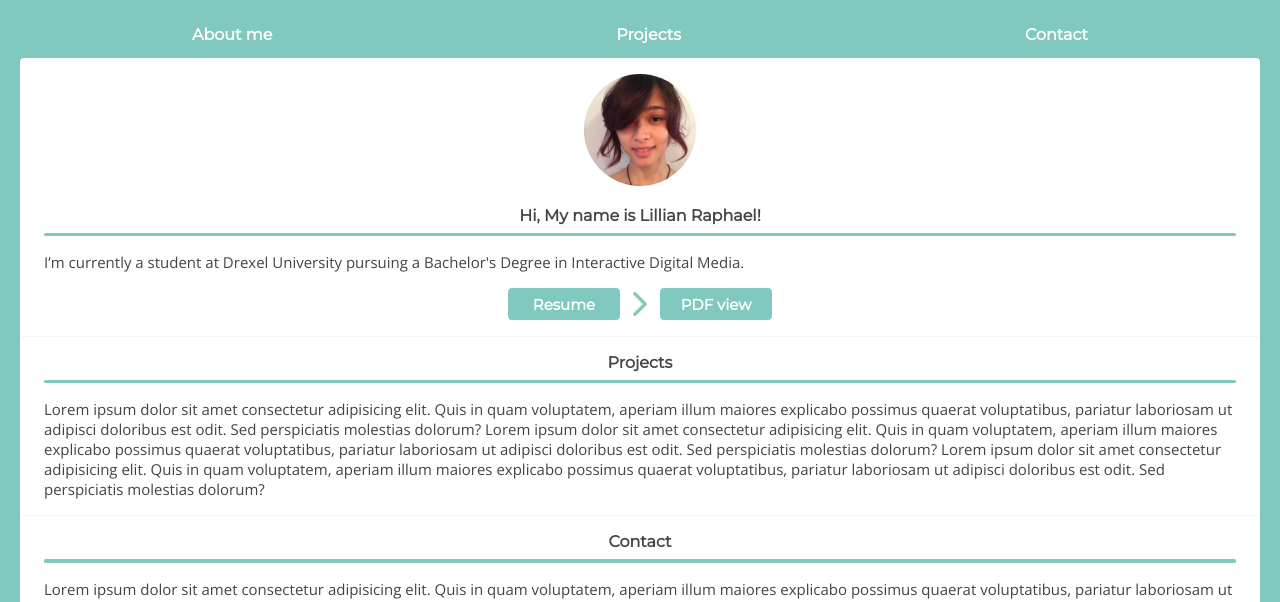
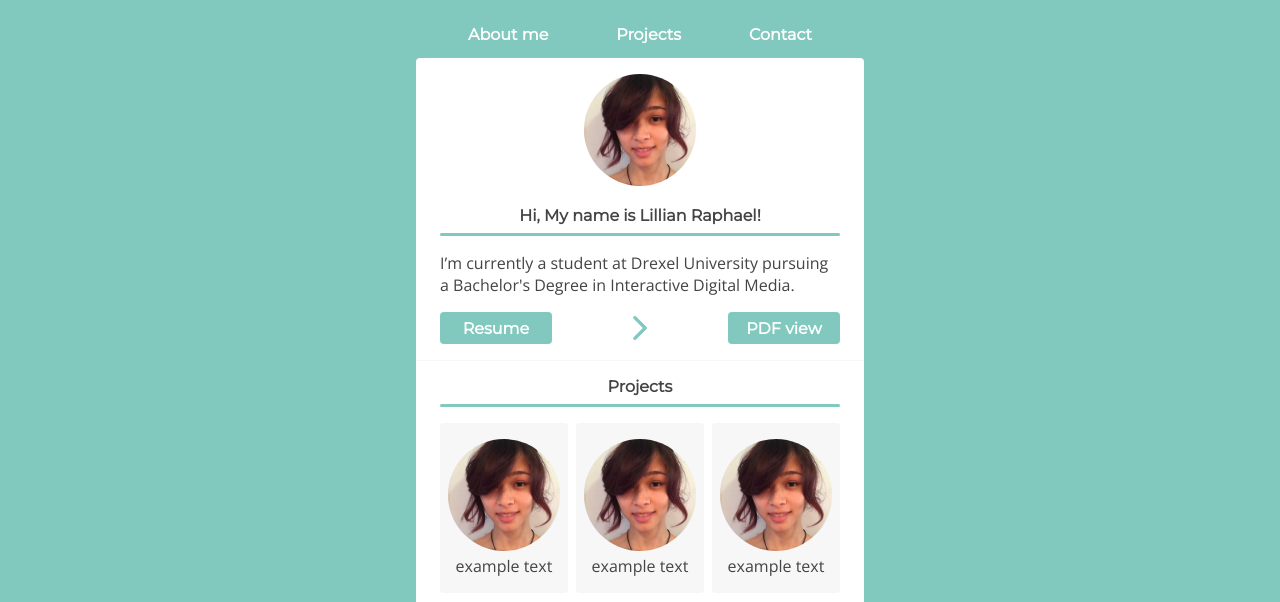
Before and after one commit to cybersnail-ui/cybersnail-old, a plain HTML site: page index.html in a window 1280 px wide. Shown: the part 133-735 px from the top of the page. Drawn offline with nearby package versions, Linux system fonts and the light colour scheme.

Commit message:
added cards
added cards to project section

```diff
--- a/assets/css/main.css
+++ b/assets/css/main.css
@@ -1,36 +1,17 @@
-.snail
-{
-    height: 5rem;
-}
 .arrow {
 	height: 2rem;
 	width: 1.5rem;
 	margin: 0 .5rem;
 }
-.container {
-    display: flex;
-    align-items: flex-end;
-    justify-content: center;
-}
-
-.content
-{
-    background-color: #ffffff;
-    margin: auto;
-    border-radius: 4px;
-}
-
 body {
 	margin: 0;
 	padding-bottom: 20rem;
 }
-
 button {
 	border: none;
 	background-color: #81c9be;
 	font-family: 'Montserrat', sans-serif;
-    font-size: 15px;
-    margin: 1rem 0 0;
+	font-size: 16px;
 	color: white;
 	padding: 0 16px;
 	height: 2rem;
@@ -38,90 +19,60 @@ button {
 	font-weight: bold;
 	border-radius: 4px;
 }
-
-.icon
-{
-    width: 7rem;
-    border-radius: 50%;
-    margin-bottom: 1rem;
+.card {
+    background-color: #f7f7f7;
+    border-radius: 4px;
+	padding-bottom: 1rem;
+	margin-top: 1rem;
 }
-.main
-{
-    padding: 1rem;
+.card p {
 	text-align: center;
+	margin: 0;
 }
-
-.nav {
-    background-color: whitesmoke;
-    text-align: center;
-    position:fixed;
-    top: 0;
-    left: 0;
-    right: 0;
-    margin: 0 auto;
-
+.card .icon {
+	margin: 1rem .5rem 0 .5rem;
 }
-
+.container {
+	display: flex;
+	align-items: flex-end;
+    justify-content: space-between;
+	flex-wrap: wrap;
+	margin: 0 .5rem;
+}
+.content {
+	background-color: #ffffff;
+	margin: auto;
+	border-radius: 4px;
+}
 .divider {
 	border-top: solid .1rem #f7f7f7;
 }
-
-
-html
-{
-    background-color: #81c9be;
-    scroll-behavior: smooth;
-    min-height: 100%;
-    margin: 0 1.25rem;
-}
-
-h2
-{
-    text-align: center;
-    font-family: 'Montserrat', sans-serif;
-    font-size: 16px;
-    margin: 0 .5rem 1rem;
-    color: #444444;
-}
-
-h2::after
-{
-    content: '';
-    background-color: #81c9be;
-    display: block;
-    height: .2rem;
-    border-radius: .1rem;
-    margin-top: .5rem;
-}
-
-p {
-    font-family: 'Open Sans', sans-serif;
-    font-size: 15px;
-    margin: 0 .5rem;
-    color: #444444;
-    text-align: left;
-}
-
 .header {
 	text-align: center;
 	margin: auto;
 	height: 8rem;
 	margin-top: 1rem;
 }
-
 .header h2 {
 	margin: 0;
 	padding: 0 3rem;
 	color: white;
 }
-
+.icon {
+	width: 7rem;
+	border-radius: 50%;
+	margin-bottom: 1rem;
+}
+.main {
+	padding: 1rem;
+	text-align: center;
+}
 #navbar {
 	overflow: hidden;
 	margin: auto;
 	display: flex;
-    justify-content: space-around;
+	justify-content: space-evenly;
 }
-
 #navbar a {
 	color: white;
 	padding: 14px 16px;
@@ -130,10 +81,57 @@ p {
 	font-size: 16px;
 	font-weight: bold;
 }
-
+.nav {
+	background-color: whitesmoke;
+	text-align: center;
+	position: fixed;
+	top: 0;
+	left: 0;
+	right: 0;
+	margin: 0 auto;
+}
+html {
+	background-color: #81c9be;
+	scroll-behavior: smooth;
+	min-height: 100%;
+	margin: 0 1.25rem;
+}
+@media only screen and (min-width: 768px) {
+	html {
+		background-color: #81c9be;
+		scroll-behavior: smooth;
+		min-height: 100%;
+		margin: 0 32.5%;
+	}
+}
+h2 {
+	text-align: center;
+	font-family: 'Montserrat', sans-serif;
+	font-size: 16px;
+	margin: 0 .5rem;
+	color: #444444;
+}
+h2::after {
+	content: '';
+	background-color: #81c9be;
+	display: block;
+	height: .2rem;
+	border-radius: .1rem;
+	margin-top: .5rem;
+}
+p {
+	font-family: 'Open Sans', sans-serif;
+	font-size: 16px;
+	margin: 1rem .5rem;
+	color: #444444;
+	text-align: left;
+}
 .sticky {
 	position: sticky;
 	position: -webkit-sticky;
 	top: 0;
 	background-color: #81c9be;
 }
+.snail {
+	height: 5rem;
+}
--- a/index.html
+++ b/index.html
@@ -36,9 +36,24 @@
          </div>
          <div class="main divider" id="first">
             <h2>Projects</h2>
-            <p>
-               Lorem ipsum dolor sit amet consectetur adipisicing elit. Quis in quam voluptatem, aperiam illum maiores explicabo possimus quaerat voluptatibus, pariatur laboriosam ut adipisci doloribus est odit. Sed perspiciatis molestias dolorum? Lorem ipsum dolor sit amet consectetur adipisicing elit. Quis in quam voluptatem, aperiam illum maiores explicabo possimus quaerat voluptatibus, pariatur laboriosam ut adipisci doloribus est odit. Sed perspiciatis molestias dolorum? Lorem ipsum dolor sit amet consectetur adipisicing elit. Quis in quam voluptatem, aperiam illum maiores explicabo possimus quaerat voluptatibus, pariatur laboriosam ut adipisci doloribus est odit. Sed perspiciatis molestias dolorum?
-            </p>
+            <div class="container">
+               <div class="card">
+                  <img class="icon" src="assets/img/profile.jpg">
+                  <p>example text</p>
+               </div>
+               <div class="card">
+                  <img class="icon" src="assets/img/profile.jpg">
+                  <p>example text</p>
+               </div>
+               <div class="card">
+                  <img class="icon" src="assets/img/profile.jpg">
+                  <p>example text</p>
+               </div>
+               <div class="card">
+                  <img class="icon" src="assets/img/profile.jpg">
+                  <p>example text</p>
+               </div>
+            </div>
          </div>
          <div class="main divider" id="second">
             <h2>Contact</h2>
```
Lines whose indentation alone changed are shown as unchanged.
